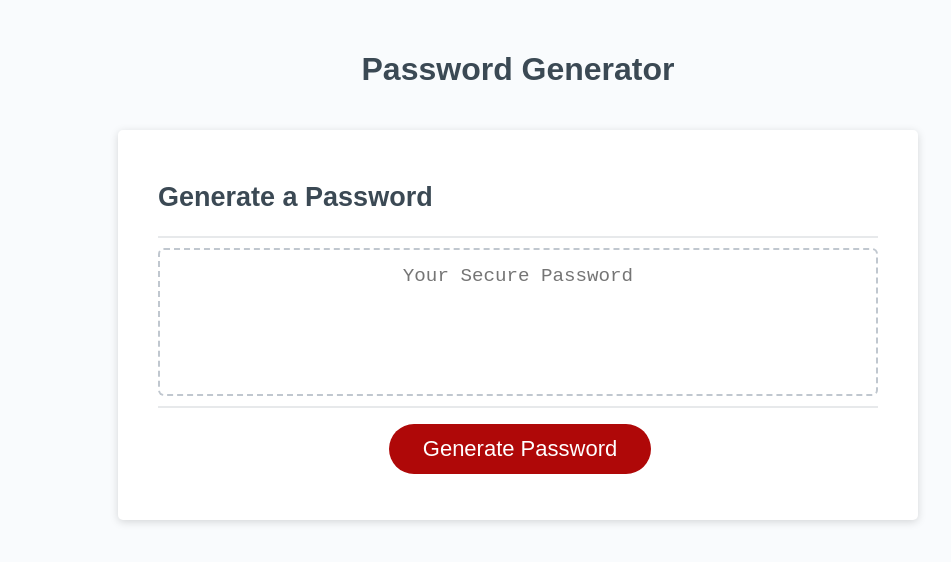
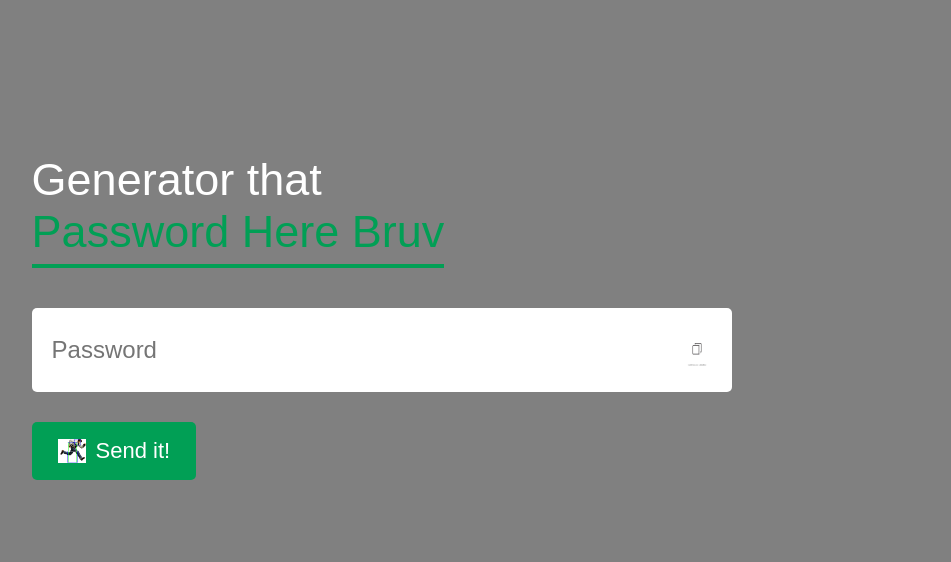
Before and after one commit to Graydude98/Code-Quiz, a plain HTML site: page index.html in a window 1280 px wide. Shown: the whole page, without its empty margins (122-1073 px from the left). Drawn offline with Linux system fonts and the light colour scheme.

Commit message:
changed styles.css and index.html

```diff
--- a/index.html
+++ b/index.html
@@ -1,34 +1,53 @@
 <!DOCTYPE html>
 <html lang="en">
-  <head>
-    <meta charset="UTF-8" />
-    <meta name="viewport" content="width=device-width, initial-scale=1.0" />
-    <meta http-equiv="X-UA-Compatible" content="ie=edge" />
-    <title>Password Generator</title>
-    <link rel="stylesheet" href="style.css" />
-  </head>
-  <body>
-    <div class="wrapper">
-      <header>
-        <h1>Password Generator</h1>
-      </header>
-      <div class="card">
-        <div class="card-header">
-          <h2>Generate a Password</h2>
-        </div>
-        <div class="card-body">
-          <textarea
-            readonly
-            id="password"
-            placeholder="Your Secure Password"
-            aria-label="Generated Password"
-          ></textarea>
-        </div>
-        <div class="card-footer">
-          <button id="generate" class="btn">Generate Password</button>
-        </div>
-      </div>
+<head>
+  <meta charset="UTF-8">
+  <meta name="viewport" content="width=device-width, initial-scale=1.0">
+  <title>Rods Password Generator</title>
+  <link rel="stylesheet" href="style.css">
+</head>
+<body>
+<div class="container">
+    <h1>Generator that <br><span>Password Here Bruv</span></h1>
+    <div class="display">
+      <input type="text" id="password" placeholder="Password">
+      <img src="images/copy.png" onclick="copyPassword()">
     </div>
-    <script src="script.js"></script>
-  </body>
+    <button onclick="createPassword()"><img src="images/generate.png">Send it!</button>
+</div>
+
+<script>
+
+const passwordBox = document.getElementById("password");
+const length = 12;
+
+const upperCase ="ABCDEFGHIJKLMNOPQRSTUVWXYZ";
+const lowerCase ="abcdefghijklmnopqrstuvwxyz";
+const number ="0123456789";
+const symbol = "@#$%^&*()_+~|}{[]></-=";
+
+const alChars = upperCase + lowerCase + number + symbol;
+
+function createPassword(){
+    let password = "";
+    password += upperCase[Math.floor(Math.random() *  upperCase.length)];
+    password += lowerCase[Math.floor(Math.random() *  lowerCase.length)];
+    password += number[Math.floor(Math.random() *  number.length)];
+    password += symbol[Math.floor(Math.random() *  symbol.length)];
+
+    while(length > password.length){
+       password += allChars[Math.floor(Math.random() * allChars.length)]
+    };
+    passwordBox.value =password;
+}
+
+
+function copyPassword(){
+    passwordBox.select();
+    document.execCommand("copy");
+}
+
+</script>
+
+</body>
 </html>
--- a/script.js
+++ /dev/null
@@ -1,14 +0,0 @@
-// Assignment Code
-var generateBtn = document.querySelector("#generate");
-
-// Write password to the #password input
-function writePassword() {
-  var password = generatePassword();
-  var passwordText = document.querySelector("#password");
-
-  passwordText.value = password;
-
-}
-
-// Add event listener to generate button
-generateBtn.addEventListener("click", writePassword);
--- a/style.css
+++ b/style.css
@@ -1,137 +1,63 @@
-*,
-*::before,
-*::after {
+*{
+  margin: 0;
+  padding: 0;
+  font-family: 'Poppins', sans-serif;
   box-sizing: border-box;
 }
-
-html,
-body,
-.wrapper {
-  height: 100%;
-  margin: 0;
-  padding: 0;
+body{
+    background: gray;
+    color: #fff;
 }
-
-body {
-  font-family: sans-serif;
-  background-color: #f9fbfd;
+.container{
+  margin: 12%;
+  width: 90%;
+  max-width: 700px;
 }
-
-.wrapper {
-  padding-top: 30px;
-  padding-left: 20px;
-  padding-right: 20px;
+.display{
+    width: 100%;
+    margin-top: 50px;
+    margin-bottom: 30px;
+    background: #fff;
+    color:#333;
+     display: flex;
+     align-items: center;
+     justify-content: space-between;
+     padding: 26px 20px;
+     border-radius: 5px;
 }
-
-header {
-  text-align: center;
-  padding: 20px;
-  padding-top: 0px;
-  color: hsl(206, 17%, 28%);
+.container h1{
+    font-weight: 500;
+    font-size: 45px;
 }
-
-.card {
-  background-color: hsl(0, 0%, 100%);
-  border-radius: 5px;
-  border-width: 1px;
-  box-shadow: rgba(0, 0, 0, 0.15) 0px 2px 8px 0px;
-  color: hsl(206, 17%, 28%);
-  font-size: 18px;
-  margin: 0 auto;
-  max-width: 800px;
-  padding: 30px 40px;
+.container h1 span{
+    color: #019f55;
+    border-bottom: 4px solid #019f55;
+    padding-bottom: 7px;
 }
-
-.card-header::after {
-  content: " ";
-  display: block;
-  width: 100%;
-  background: #e7e9eb;
-  height: 2px;
+.display img{
+    width: 30px;
+    cursor: pointer;
 }
-
-.card-body {
-  min-height: 100px;
+.display input{
+    border: 0;
+    outline: 0;
+    font-size: 24px;
 }
-
-.card-footer {
-  text-align: center;
+.container button img{
+    width: 28px;
+    margin-right: 10px;
 }
-
-.card-footer::before {
-  content: " ";
-  display: block;
-  width: 100%;
-  background: #e7e9eb;
-  height: 2px;
+.container button{
+    border: 0;
+    outline: 0;
+    background: #019f55;
+    color: #fff;
+    font-size: 22px;
+    font-weight: 300;
+    display: flex;
+    align-items: center;
+    justify-content: center;
+    padding: 16px 26px;
+    border-radius: 5px;
+    cursor: pointer;
 }
-
-.card-footer::after {
-  content: " ";
-  display: block;
-  clear: both;
-}
-
-.btn {
-  border: none;
-  background-color: hsl(360, 91%, 36%);
-  border-radius: 25px;
-  box-shadow: rgba(0, 0, 0, 0.1) 0px 1px 6px 0px rgba(0, 0, 0, 0.2) 0px 1px 1px
-    0px;
-  color: hsl(0, 0%, 100%);
-  display: inline-block;
-  font-size: 22px;
-  line-height: 22px;
-  margin: 16px 16px 16px 20px;
-  padding: 14px 34px;
-  text-align: center;
-  cursor: pointer;
-}
-
-button[disabled] {
-  cursor: default;
-  background: #c0c7cf;
-}
-
-.float-right {
-  float: right;
-}
-
-#password {
-  -webkit-appearance: none;
-  -moz-appearance: none;
-  appearance: none;
-  border: none;
-  display: block;
-  width: 100%;
-  padding-top: 15px;
-  padding-left: 15px;
-  padding-right: 15px;
-  padding-bottom: 85px;
-  font-size: 1.2rem;
-  text-align: center;
-  margin-top: 10px;
-  margin-bottom: 10px;
-  border: 2px dashed #c0c7cf;
-  border-radius: 6px;
-  resize: none;
-  overflow: hidden;
-}
-
-@media (max-width: 690px) {
-  .btn {
-    font-size: 1rem;
-    margin: 16px 0px 0px 0px;
-    padding: 10px 15px;
-  }
-
-  #password {
-    font-size: 1rem;
-  }
-}
-
-@media (max-width: 500px) {
-  .btn {
-    font-size: 0.8rem;
-  }
-}
```
Also changed, not shown: images/copy.png (added), images/generate.png (added), 1 other file.
